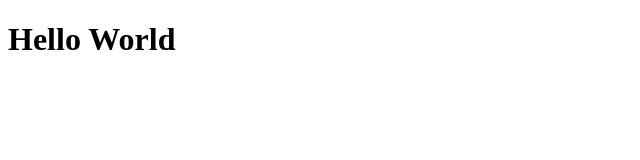
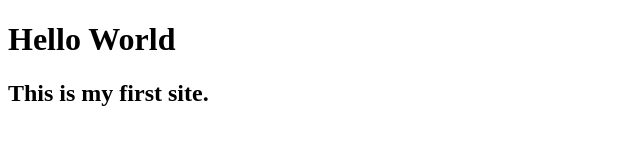
Before and after one commit to stevielarayne/coursera-course, a plain HTML site: page index.html in a window 1280 px wide. Shown: the whole page, without its empty margins (0-640 px from the left). Drawn offline with Linux system fonts and the light colour scheme.

Commit message:
Small addition to page content.

```diff
--- a/index.html
+++ b/index.html
@@ -5,5 +5,6 @@
 </head>
 <body>
 	<h1> Hello World </h1>
+	<h2> This is my first site. </h2>
 </body>
 </html>
```
